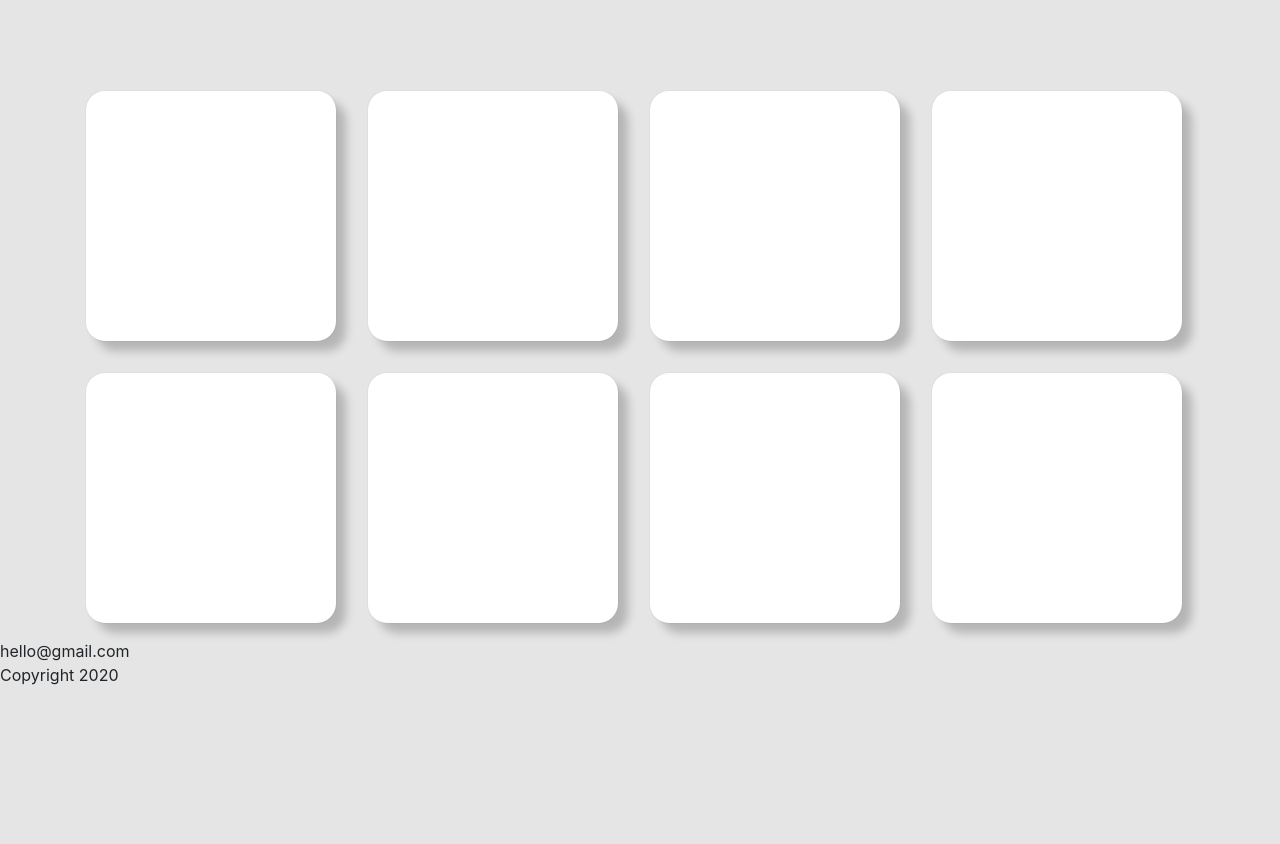
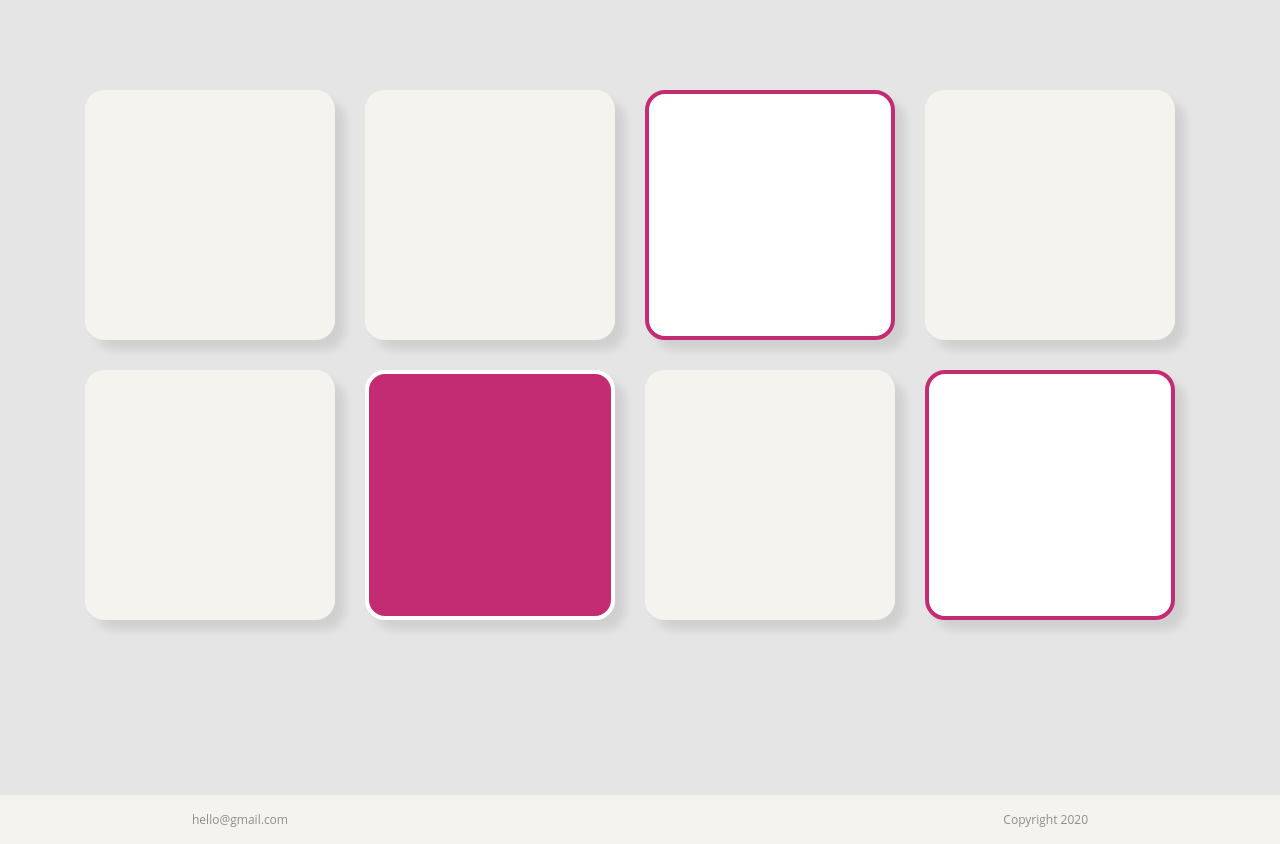
Before and after one commit to AmaryllisNO/alexis-hope-css-frameworks-ma1, a plain HTML site: page index.html in a window 1280 px wide. Shown: the part 189-1033 px from the top of the page. Before the commit the page ends 876 px from the top, so only its background shows below. Drawn offline with nearby package versions, Linux system fonts and the light colour scheme.

Commit message:
final commit attempt 1

```diff
--- a/index.html
+++ b/index.html
@@ -23,10 +23,10 @@
     <div class="collapse navbar-collapse" id="navbarSupportedContent">
       <ul class="navbar-nav ml-auto">
         <li class="nav-item active">
-          <a class="nav-link nav__link--active" href="#">Home <span class="sr-only">(current)</span></a>
+          <a class="nav-link nav__link nav__link--active" href="#">Home <span class="sr-only">(current)</span></a>
         </li>
         <li class="nav-item">
-          <a class="nav-link" href="#">About</a>
+          <a class="nav-link nav__link" href="#">About</a>
         </li>
 
       </ul>
@@ -38,7 +38,7 @@
   <div class="container">
     <div class="row">
       <div class="col-sm col__container">
-        <div class="card card__container" >
+        <div class="card card__container">
 
           <div class="card-body card__body">
 
@@ -46,7 +46,7 @@
         </div>
       </div>
       <div class="col-sm col__container">
-        <div class="card card__container" >
+        <div class="card card__container">
 
           <div class="card-body card__body">
 
@@ -54,15 +54,15 @@
         </div>
       </div>
       <div class="col-sm col__container">
-        <div class="card card__container" >
+        <div class="card card__container">
 
-          <div class="card-body card__body">
+          <div class="card-body card__body card__body--outlined">
 
           </div>
         </div>
       </div>
       <div class="col-sm col__container">
-        <div class="card card__container" >
+        <div class="card card__container">
 
           <div class="card-body card__body">
 
@@ -71,10 +71,10 @@
       </div>
     </div>
   </div>
-  <div class="container">
+  <div class="container container--spaced">
     <div class="row">
       <div class="col-sm col__container">
-        <div class="card card__container" >
+        <div class="card card__container">
 
           <div class="card-body card__body">
 
@@ -82,7 +82,15 @@
         </div>
       </div>
       <div class="col-sm col__container">
-        <div class="card card__container" >
+        <div class="card card__container">
+
+          <div class="card-body card__body card__body--filled">
+
+          </div>
+        </div>
+      </div>
+      <div class="col-sm col__container">
+        <div class="card card__container">
 
           <div class="card-body card__body">
 
@@ -90,17 +98,9 @@
         </div>
       </div>
       <div class="col-sm col__container">
-        <div class="card card__container" >
+        <div class="card card__container">
 
-          <div class="card-body card__body">
-
-          </div>
-        </div>
-      </div>
-      <div class="col-sm col__container">
-        <div class="card card__container" >
-
-          <div class="card-body card__body">
+          <div class="card-body card__body card__body--outlined">
 
           </div>
         </div>
@@ -108,9 +108,11 @@
     </div>
   </div>
 
-  <footer>
-    <div>hello@gmail.com</div>
-    <div>Copyright 2020</div>
+  <footer class="footer">
+    <div class="footer__content">
+      <div class="footer__text">hello@gmail.com</div>
+      <div class="footer__text footer__text--right">Copyright 2020</div>
+    </div>
   </footer>
 
   <script src="https://stackpath.bootstrapcdn.com/bootstrap/4.5.2/js/bootstrap.min.js"
--- a/sass/partials/_boxes.scss
+++ b/sass/partials/_boxes.scss
@@ -5,15 +5,47 @@
     min-height: 250px;
     width: 250px;
     height: 250px;
-    box-shadow: 10px 10px 10px rgba(0, 0, 0, 0.212);
+    box-shadow: 10px 10px 10px rgba(0, 0, 0, 0.096);
     border-radius: 20px;
+    background-color: getColour(defaultbox);
 }
 
 .card__container {
     border-radius: 20px;
+    max-width: 250px;
+    min-width: 250px;
+    max-height: 250px;
+    min-height: 250px;
+    width: 250px;
+    height: 250px;
+    align-content: center !important;
+    border: none;
+    background-color: getColour(defaultbox);
+}
+
+.card__body--outlined {
+    border: 4px solid getColour(accent);
+    background-color: white;
+}
+
+.card__body--filled {
+    border: 4px solid white;
+    background-color: getColour(accent);
 }
 
 .col__container {
     padding: 15px;
     flex-grow: 0;
 }
+
+.container--spaced {
+    margin-bottom: 10em;
+}
+
+@media only screen and (max-width: 567px) {
+    .card__container {
+        justify-content: center;
+        align-content: center;
+        margin: 0 auto;
+    }
+  }
--- /dev/null
+++ b/sass/partials/_footer.scss
@@ -0,0 +1,36 @@
+.footer {
+    margin-top: 0;
+    box-sizing: border-box;
+    background-color: getColour(navcolour);
+}
+
+.footer__content {
+    max-width: 70%;
+    margin: 0 auto;
+    display: flex;
+    justify-content: space-between;
+    vertical-align: middle;
+
+}
+
+.footer__text {
+    font-family: "open sans", sans-serif;
+    color: getColour(faded);
+    font-size: 12px;
+    display: inline-flex;
+    vertical-align: middle;
+    padding: 1.3em 0 1.3em 0;
+}
+
+@media only screen and (max-width: 567px) {
+    .footer__content {
+        display: block;
+        text-align: center;
+        padding: 1.3em 0 1.3em 0;
+    }
+
+    .footer__text {
+      display: block;
+      padding: 0.3em 5em 0.3em 5em;
+    }
+  }
--- a/sass/partials/_nav.scss
+++ b/sass/partials/_nav.scss
@@ -3,7 +3,7 @@
     color: red;
 }
 
-.nav-link {
+.nav__link {
     text-transform: uppercase;
 }
 
--- a/sass/partials/_variables.scss
+++ b/sass/partials/_variables.scss
@@ -5,6 +5,8 @@ $colours: (
     background: #E5E5E5,
     accent: #C32C72,
     navcolour: #F4F3EE,
+    faded: #8D8D8D,
+    defaultbox: #F4F3EE,
 );
 
 @function getColour($colour) {
--- a/sass/style.scss
+++ b/sass/style.scss
@@ -1,4 +1,5 @@
+@import "partials/variables";
 @import "partials/boxes";
-@import "partials/variables";
 @import "partials/base";
 @import "partials/nav";
+@import "partials/footer";
```
Also changed, not shown: css/style.css, 1 other file.
